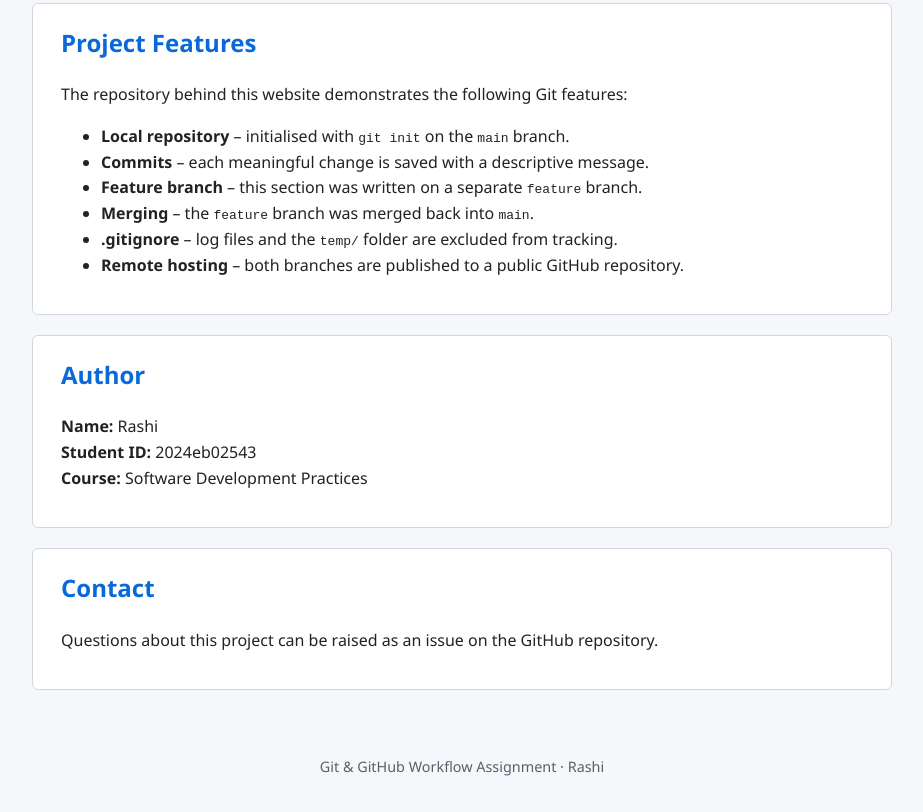
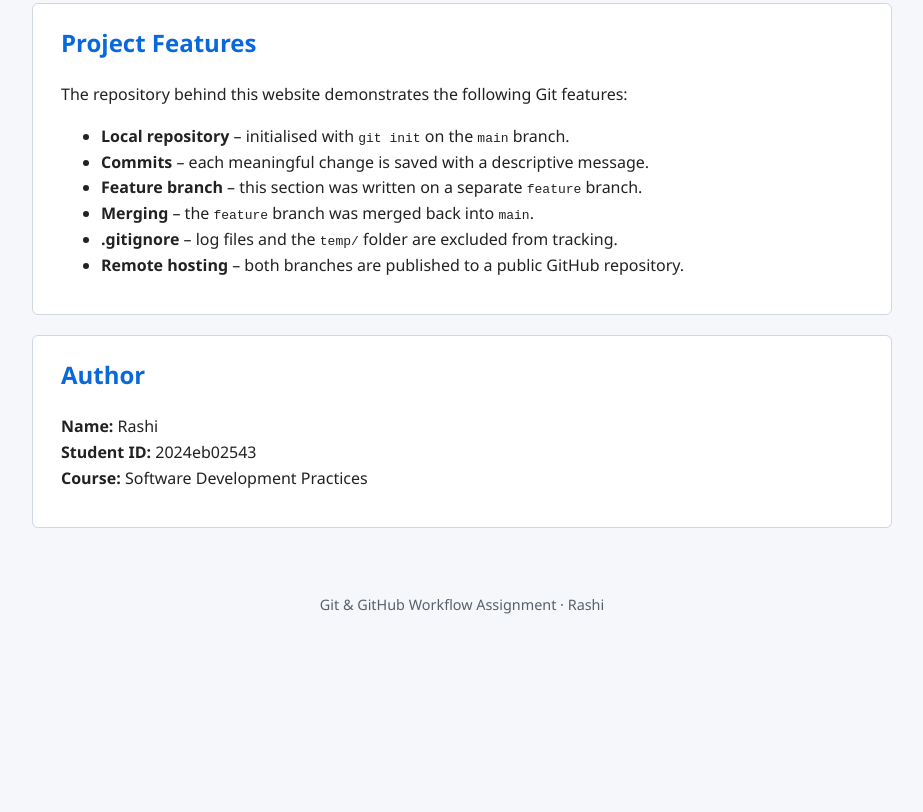
Before and after one commit to RashiMalik02/github_sga, a plain HTML site: page about.html in a window 1280 px wide. Shown: the part 435-1247 px from the top of the page, without its empty margins (178-1101 px from the left). After the commit the page ends 1085 px from the top, so only its background shows below. Drawn offline with Linux system fonts and the light colour scheme.

Commit message:
Revert "Add contact section to about page"
This reverts commit bf5012b10aa36c382436aac43bc81dbd6b03cc42.

```diff
--- a/about.html
+++ b/about.html
@@ -96,11 +96,6 @@
                 <strong>Course:</strong> Software Development Practices
             </p>
         </section>
-
-        <section>
-            <h2>Contact</h2>
-            <p>Questions about this project can be raised as an issue on the GitHub repository.</p>
-        </section>
     </main>
 
     <footer>
```
